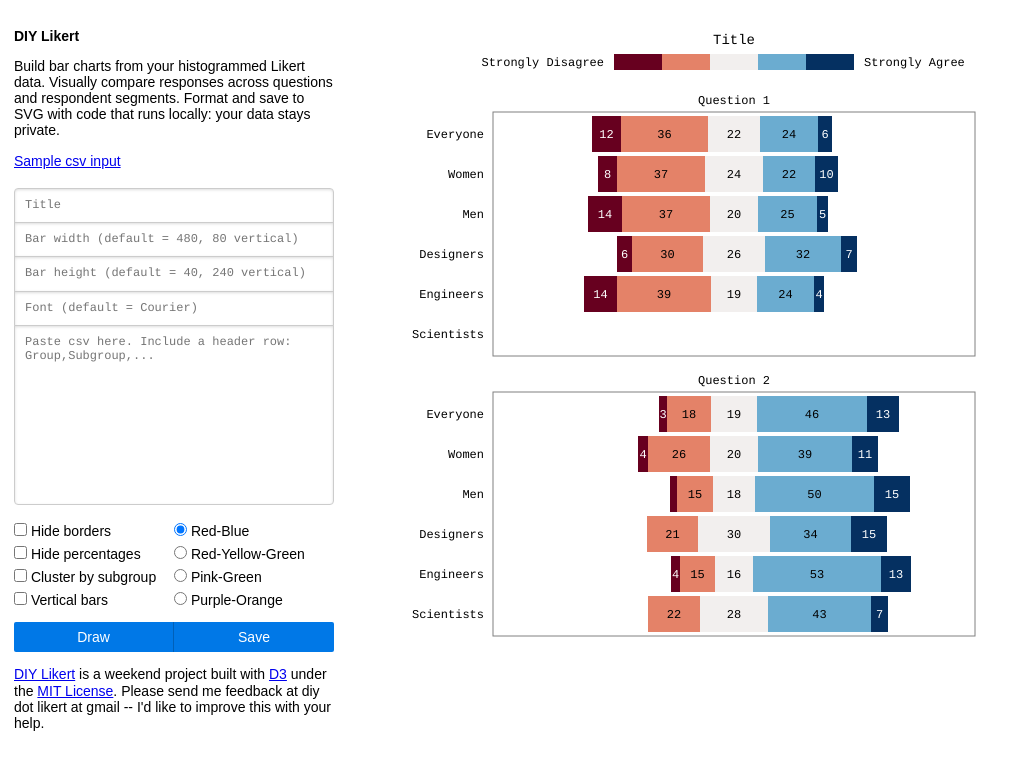
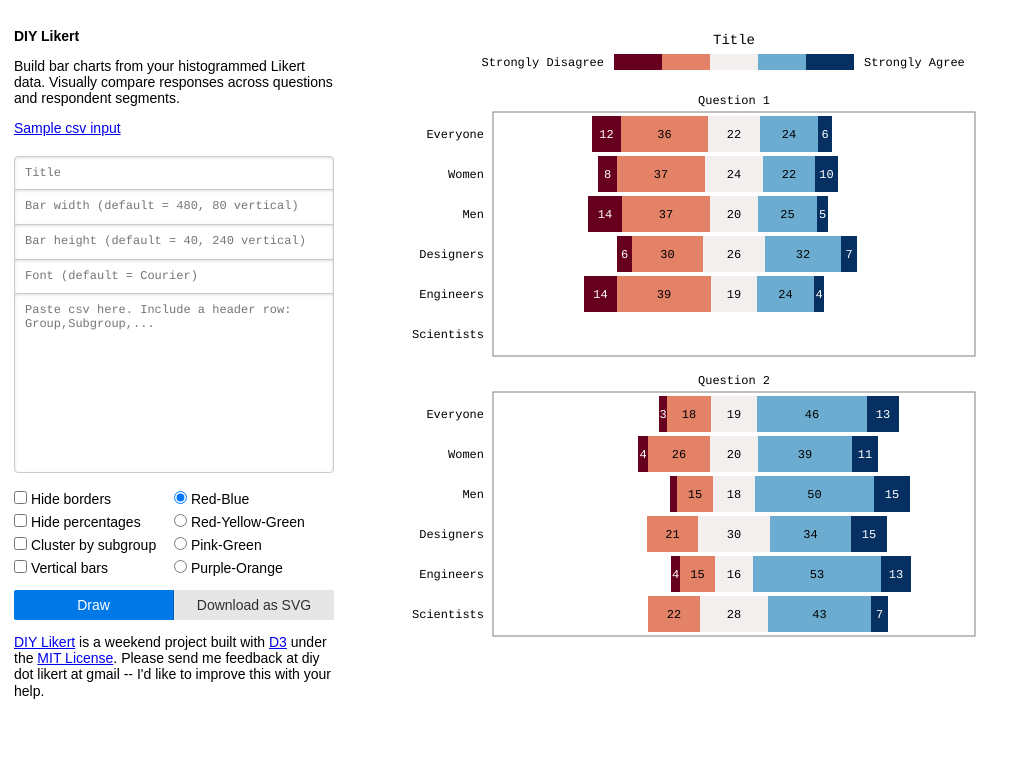
Before and after one commit to yinfengshao/diy-likert, a plain HTML site: page index.html in a window 1280 px wide. Shown: the whole page, without its empty margins (0-1025 px from the left). Drawn offline with nearby package versions, Linux system fonts and the light colour scheme.

Commit message:
Minor HTML edits

```diff
--- a/index.html
+++ b/index.html
@@ -12,7 +12,7 @@
  <div class="pure-g">
   <div id="input" class="pure-u-1-4">
    <h3>DIY Likert</h3>
-   <p>Build bar charts from your histogrammed Likert data. Visually compare responses across questions and respondent segments. Format and save to SVG with code that runs locally: your data stays private.</p>
+   <p>Build bar charts from your histogrammed Likert data. Visually compare responses across questions and respondent segments.</p>
    <p><a href="data/sample.csv">Sample csv input</a></p>
    <form class="pure-form">
     <fieldset class="pure-group">
@@ -56,7 +56,7 @@
     </div>
     <div class="pure-button-group" role="group">
      <button id="draw" type="button" class="pure-button pure-button-primary pure-input-1-2">Draw</button>
-     <button id="save" type="button" class="pure-button pure-button-primary pure-input-1-2">Save</button>
+     <button id="save" type="button" class="pure-button pure-input-1-2">Download as SVG</button>
     </div>
    </form>
    <p><a href="https://github.com/yinfengshao/diy-likert">DIY Likert</a> is a weekend project built with <a href="https://d3js.org">D3</a> under the <a href="LICENSE">MIT License</a>. Please send me feedback at diy dot likert at gmail -- I'd like to improve this with your help.</p>
```
